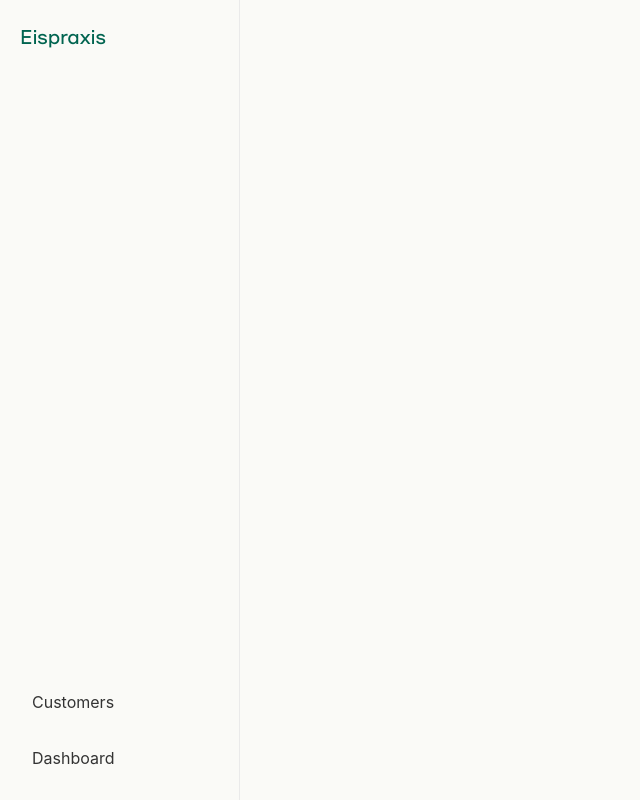
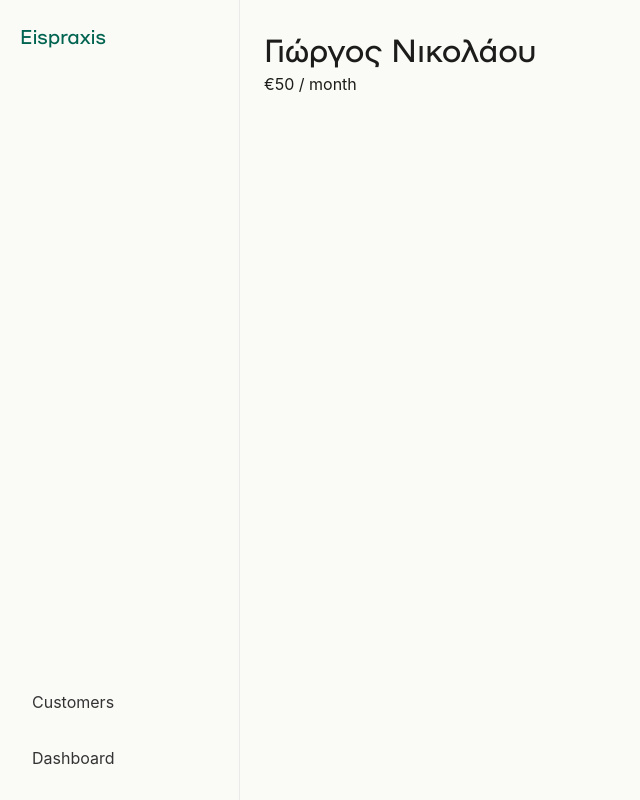
Before and after one commit to enjoythedivision/eispraxis, a React (Vite) app: page /customer/1 in a window 1280 px wide. Shown: the whole page, without its empty margins (0-640 px from the left). Built offline with nearby package versions, Linux system fonts and the light colour scheme.

Commit message:
Implement customer detail view with dynamic data retrieval and error handling

```diff
--- a/src/features/customers/pages/Customer.jsx
+++ b/src/features/customers/pages/Customer.jsx
@@ -1,14 +1,27 @@
-import "./Customer.scss"
+import { useParams } from "react-router-dom";
+import "./Customer.scss";
+import { customers } from "../../../data/customers";
 
-export default function Customer () {
-    return (
-        <div className="customer">
-            <div className="customer__header">
+export default function Customer() {
+  const { id } = useParams();
 
-            </div>
-            <div className="customer__sheet">
+  const customer = customers.find(
+    (c) => c.id === Number(id)
+  );
 
-            </div>
-        </div>
-    )
+  if (!customer) {
+    return <h1>Customer not found</h1>;
+  }
+
+  return (
+    <div className="customer">
+      <div className="customer__header">
+        <h1>{customer.name}</h1>
+      </div>
+
+      <div className="customer__sheet">
+        €{customer.monthlyFee} / month
+      </div>
+    </div>
+  );
 }
--- a/src/features/customers/pages/Customer.scss
+++ b/src/features/customers/pages/Customer.scss
@@ -0,0 +1,3 @@
+.customer {
+    background-color: var(--bg);
+}
```
